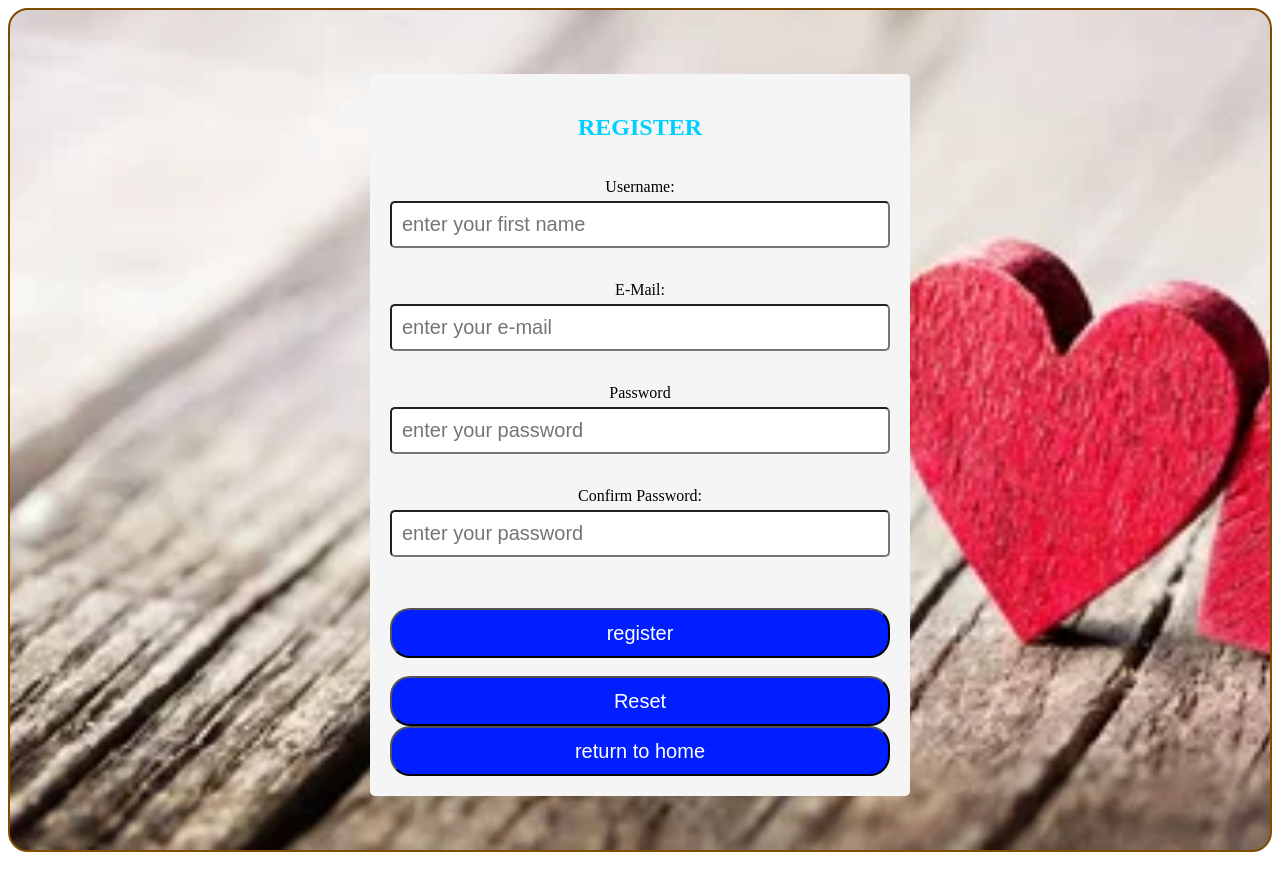
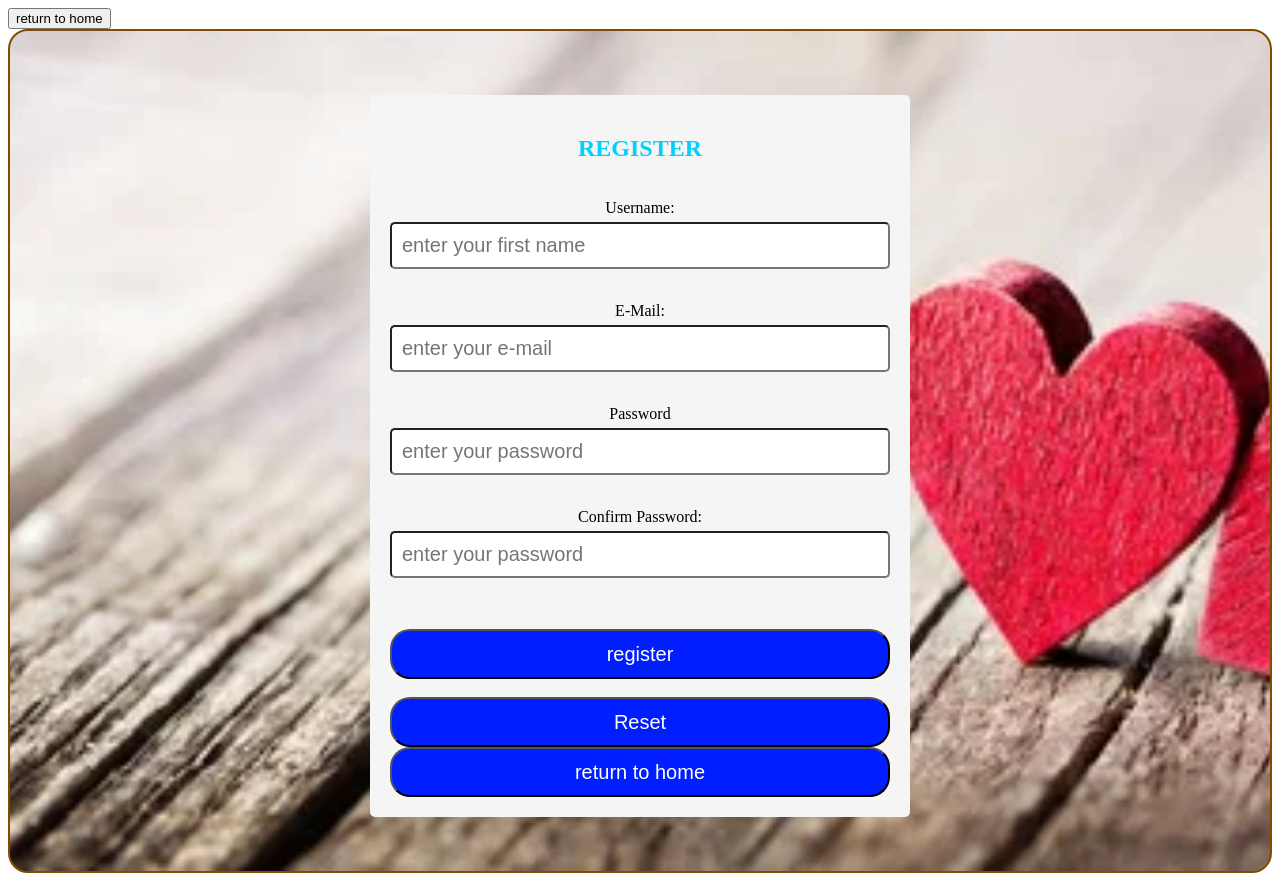
Before and after one commit to sachin6728/sachin-sp.github.io, a plain HTML site: page index.html in a window 1280 px wide. Before the commit the page ends 860 px from the top, so only its background shows below. Drawn offline with Linux system fonts and the light colour scheme.

Commit message:
Update index.html

```diff
--- a/index.html
+++ b/index.html
@@ -8,6 +8,7 @@
     </title>
     </head>
     <body style="background-image:url('image3.jpg');">
+         <a href="home.html"> <button>return to home</button></a>
         <nav class="container">
 
         <form action ="https://sachin6728.github.io/sachin-sp.github.io/home.html" method="post" id="form">
```
